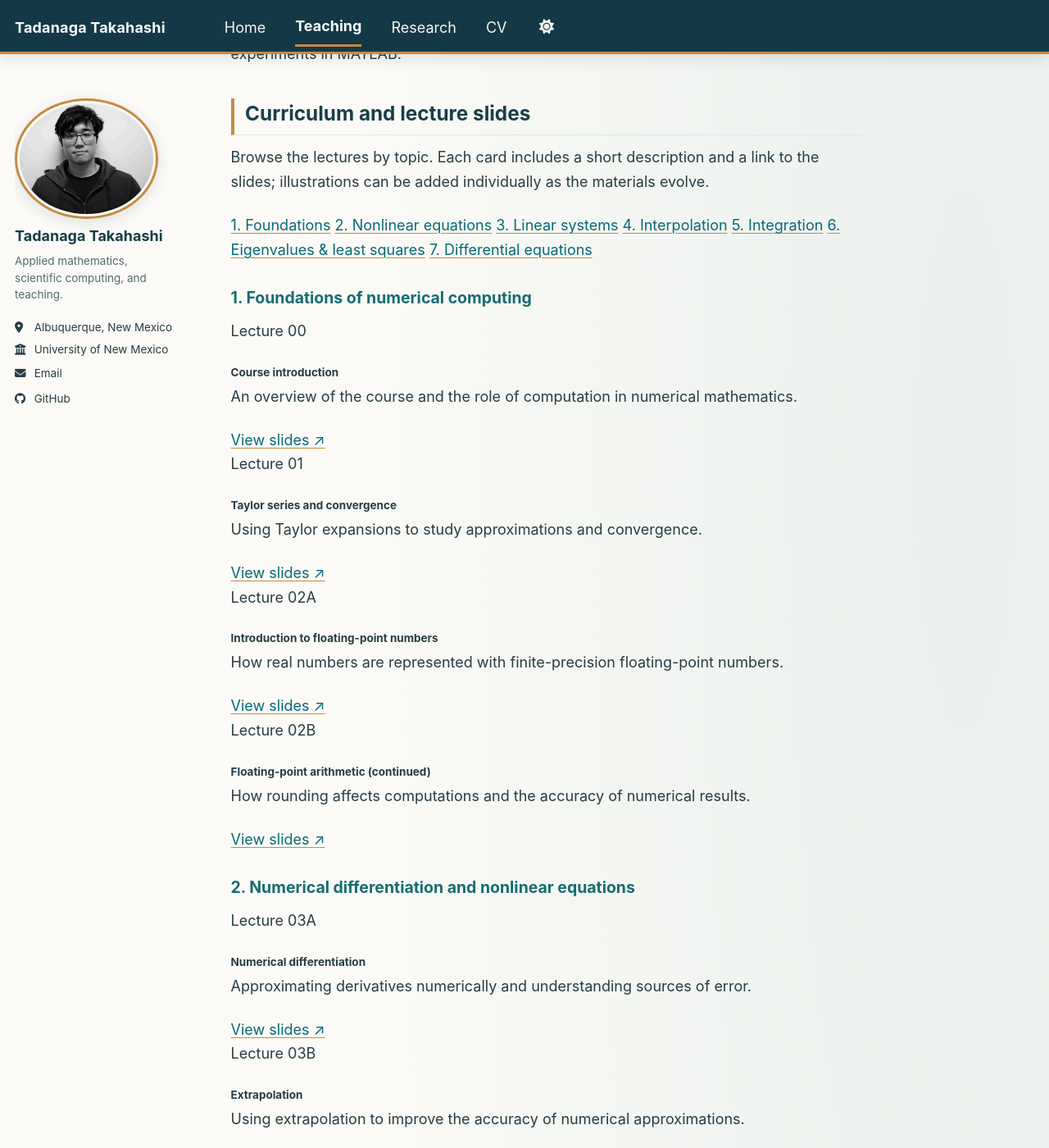
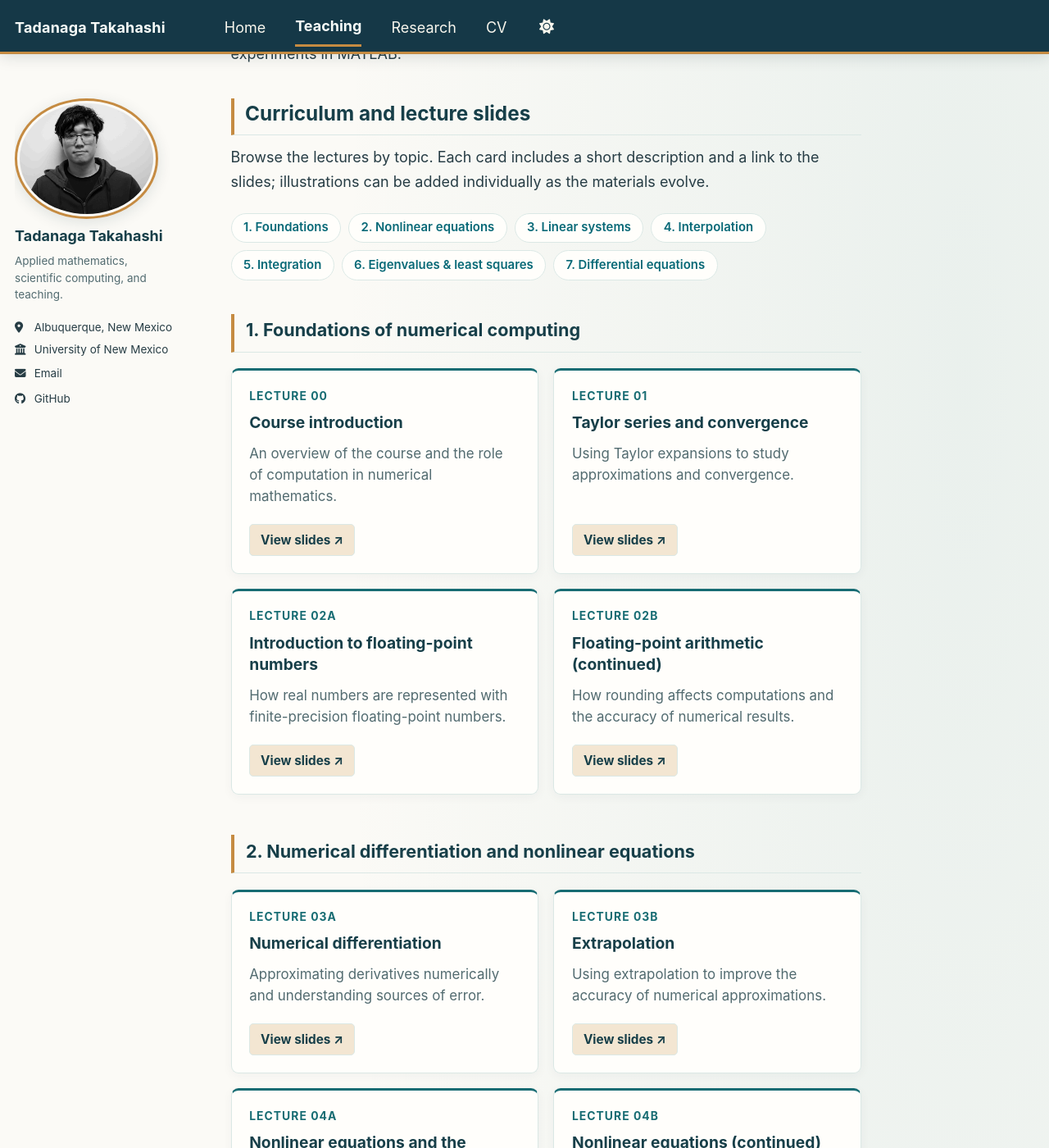
Before and after one commit to tadanaga/webpage, a Jekyll site: the page built from _pages/math-375.md, in a window 1280 px wide and 1400 px high, scrolled down 281 px. Shown: the whole window at 82% size. Built offline with Jekyll 4.4.1, drawn with Linux system fonts in a browser that asks for light colours; a style sheet for code colours, icons or effects is not loaded.

Commit message:
Load course lecture-card styles in site stylesheet

```diff
--- a/assets/css/main.scss
+++ b/assets/css/main.scss
@@ -36,5 +36,6 @@
     "layout/archive",
     "layout/sidebar",
 
-    "layout/site-polish"
+    "layout/site-polish",
+    "layout/course-cards"
 ;
```
